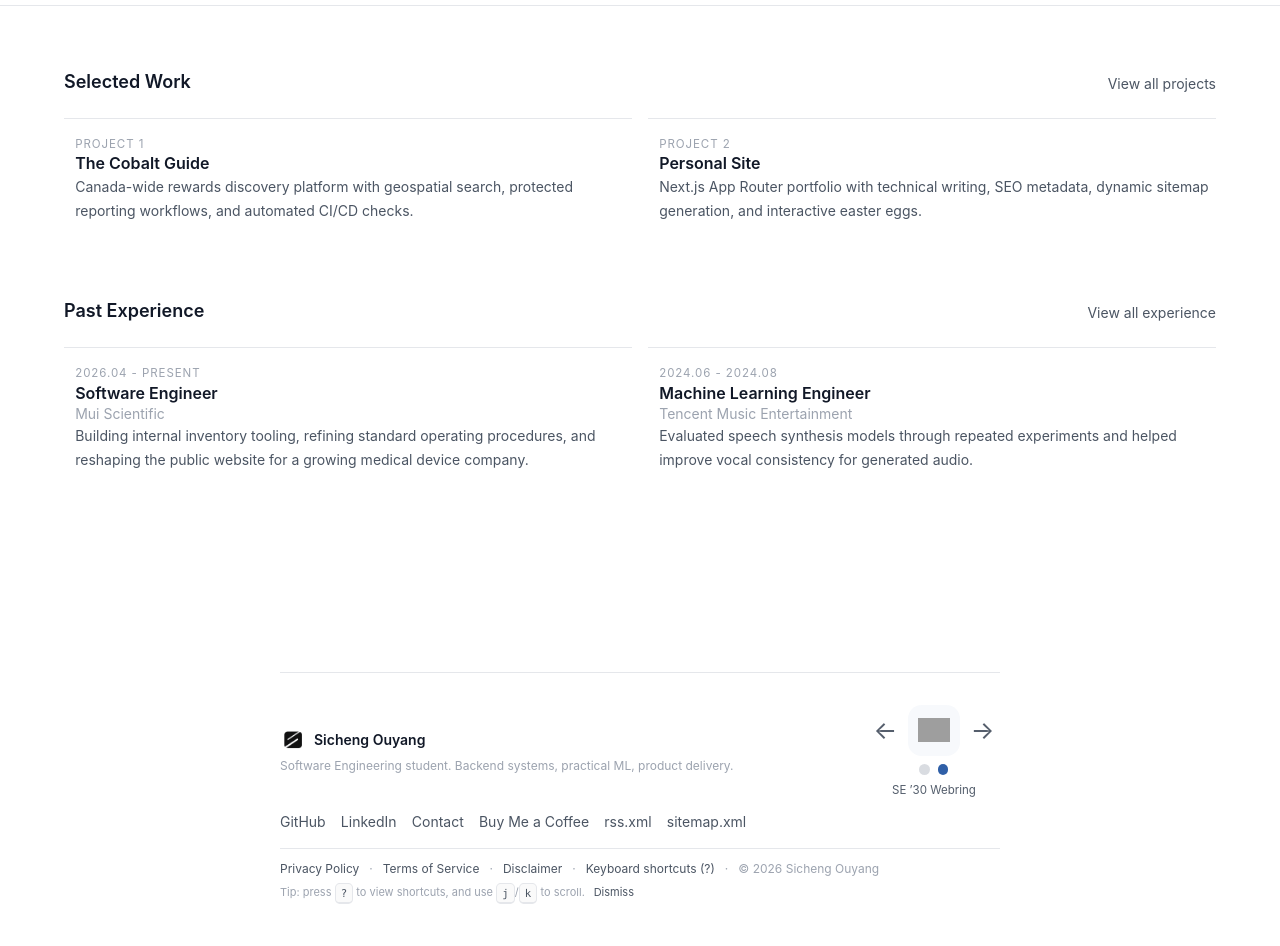
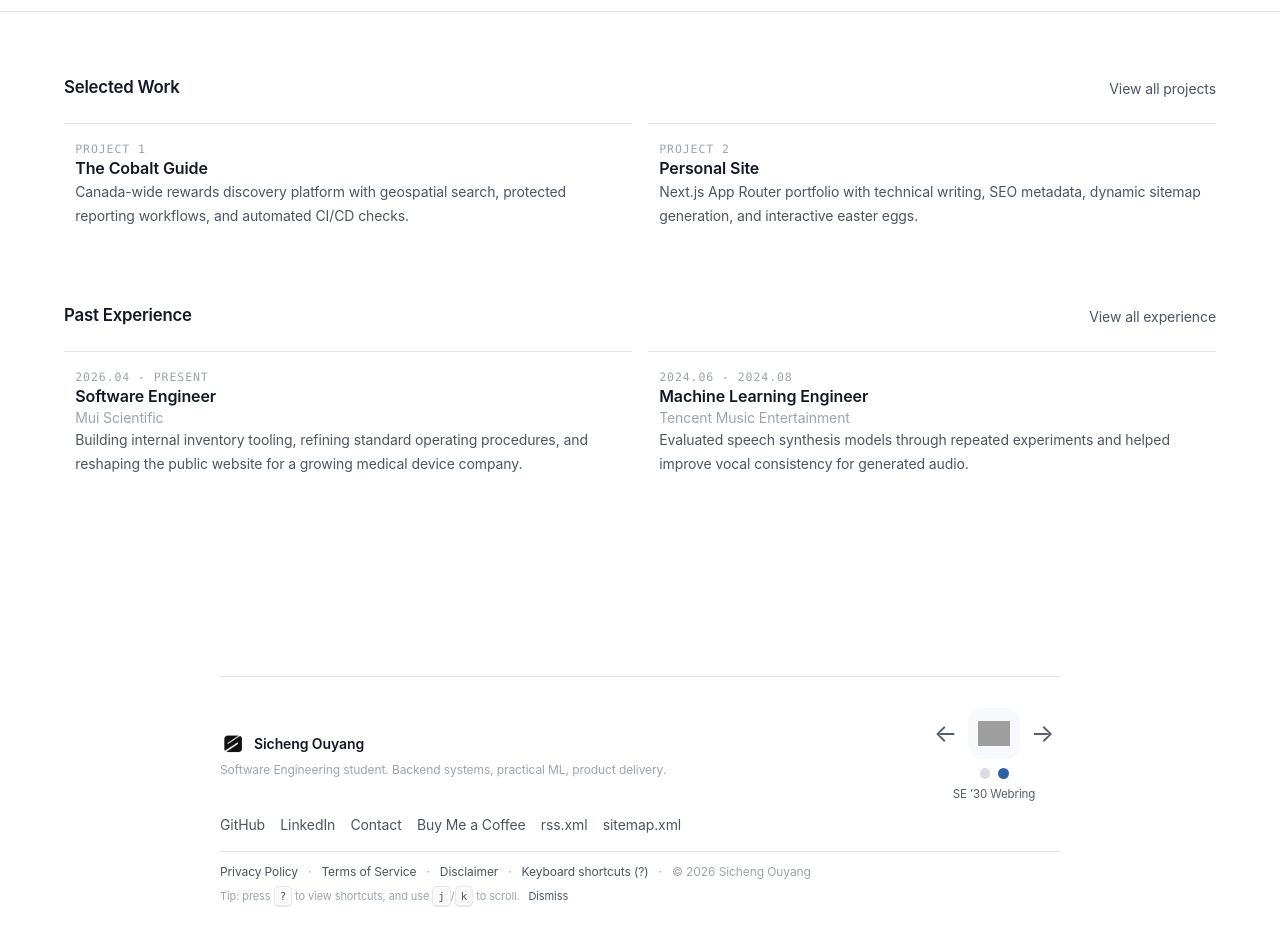
Before and after one commit to carols12352/sicheng, a Next.js app in the folder personal-site/: page / in a window 1280 px wide. Shown: the part 1380-2326 px from the top of the page. Built offline with nearby package versions, Linux system fonts and the light colour scheme; no server answers; grey boxes are pictures that could not be loaded.

Commit message:
style: refine site typography and article layout

```diff
--- a/personal-site/app/disclaimer/page.tsx
+++ b/personal-site/app/disclaimer/page.tsx
@@ -10,7 +10,7 @@ export const metadata: Metadata = buildPageMetadata({
 export default function DisclaimerPage() {
   return (
     <section className="max-w-3xl">
-      <h1 className="text-2xl font-semibold tracking-tight sm:text-3xl">Disclaimer</h1>
+      <h1 className="page-title">Disclaimer</h1>
       <p className="mt-3 text-sm text-gray-500">Effective date: February 21, 2026</p>
 
       <div className="mt-8 space-y-8 leading-7">
--- a/personal-site/app/experiences/page.tsx
+++ b/personal-site/app/experiences/page.tsx
@@ -30,10 +30,10 @@ export default async function ExperiencesPage({ searchParams }: ExperiencesPageP
   return (
     <>
       <section>
-        <h1 className="text-2xl font-semibold tracking-tight sm:text-3xl">
+        <h1 className="page-title">
           Experiences
         </h1>
-        <p className="mt-4 max-w-2xl">
+        <p className="page-lede">
           Roles, responsibilities, and results from my recent work.
         </p>
         {query ? (
@@ -49,7 +49,7 @@ export default async function ExperiencesPage({ searchParams }: ExperiencesPageP
       </section>
 
       {visibleExperiences.length === 0 ? (
-        <section className="mt-12 ui-item border-t border-gray-200 pt-4">
+        <section className="page-section-gap ui-item border-t border-gray-200 pt-4">
           <h2 className="text-lg font-semibold text-gray-900">No results</h2>
           <p className="mt-3 text-gray-600">
             No experiences matched <span className="font-medium">{query}</span>.
--- a/personal-site/app/globals.css
+++ b/personal-site/app/globals.css
@@ -85,8 +85,8 @@
   --color-background: var(--bg);
   --color-foreground: var(--text);
   --font-sans:
-    "SF Pro Text", "SF Pro Display", "PingFang SC", "Noto Sans CJK SC",
-    "Microsoft YaHei", "Segoe UI", sans-serif;
+    Inter, "Helvetica Neue", Helvetica, "PingFang SC", "Noto Sans CJK SC",
+    "Microsoft YaHei", Arial, sans-serif;
   --font-serif:
     "Charter", "Bitstream Charter", "Sitka Text", Cambria, serif;
   --font-mono:
@@ -103,8 +103,49 @@ body {
   background: var(--bg);
   color: var(--text);
   font-family: var(--font-sans);
-  line-height: 1.6;
+  font-size: 1rem;
+  line-height: 1.62;
+  letter-spacing: -0.006em;
   overflow-x: hidden;
+}
+
+.site-frame {
+  padding-block: clamp(1.75rem, 4vw, 3rem);
+}
+
+.site-main {
+  margin-top: clamp(2.5rem, 5vw, 3.4rem);
+}
+
+.footer-shell {
+  margin-top: clamp(4.5rem, 10vw, 6rem);
+}
+
+.page-title {
+  font-size: clamp(1.7rem, 4vw, 2rem);
+  font-weight: 600;
+  line-height: 1.15;
+  letter-spacing: -0.025em;
+}
+
+.page-lede {
+  margin-top: 0.8rem;
+  max-width: 42rem;
+  line-height: 1.7;
+}
+
+.page-section-gap {
+  margin-top: clamp(2.5rem, 6vw, 3rem);
+}
+
+.site-frame > header nav,
+.article-meta,
+.article-tags,
+.article-breadcrumb,
+.work-meta,
+.capability-index {
+  font-family: var(--font-mono);
+  letter-spacing: 0;
 }
 
 .cookie-banner {
@@ -538,8 +579,9 @@ p {
 }
 
 .section-title {
-  font-size: 1.125rem;
+  font-size: 1.05rem;
   font-weight: 600;
+  letter-spacing: -0.012em;
   color: var(--text-strong);
 }
 
@@ -656,9 +698,9 @@ p {
 }
 
 .home-hero-title {
-  font-size: clamp(2.2rem, 7vw, 4.4rem);
-  line-height: 1.02;
-  letter-spacing: -0.02em;
+  font-size: clamp(2.2rem, 7vw, 3.9rem);
+  line-height: 1.04;
+  letter-spacing: -0.035em;
   font-weight: 650;
 }
 
@@ -1303,12 +1345,112 @@ p {
   }
 }
 
+.article-header {
+  padding-top: 0.15rem;
+}
+
+.article-breadcrumb {
+  margin-bottom: 1.2rem;
+  overflow: hidden;
+}
+
+.article-title {
+  max-width: 38rem;
+  font-size: clamp(2rem, 7vw, 2.6rem);
+  line-height: 1.1;
+  text-wrap: balance;
+}
+
+.article-meta {
+  margin-top: 1.25rem;
+}
+
+.article-tags {
+  margin-top: 0.6rem;
+}
+
+.article-rule {
+  margin-top: 1.75rem;
+}
+
+.mdx-prose {
+  counter-reset: sidenote;
+  font-size: clamp(1rem, 0.985rem + 0.1vw, 1.04rem);
+  line-height: 1.72;
+  font-kerning: normal;
+  letter-spacing: -0.008em;
+}
+
 .mdx-prose > p {
-  margin-bottom: 0.5rem;
+  margin-bottom: 1.1rem;
 }
 
 .mdx-prose > p:last-child {
   margin-bottom: 0;
+}
+
+.mdx-prose .article-flow-block {
+  line-height: inherit;
+}
+
+.mdx-prose .article-heading {
+  font-family: var(--font-sans);
+  font-weight: 650;
+  line-height: 1.25;
+  letter-spacing: -0.018em;
+  text-wrap: balance;
+}
+
+.mdx-prose .article-heading-h2 {
+  margin-top: 2.65rem;
+  margin-bottom: 0.75rem;
+  font-size: clamp(1.4rem, 3vw, 1.55rem);
+}
+
+.mdx-prose .article-heading-h3 {
+  margin-top: 1.95rem;
+  margin-bottom: 0.55rem;
+  font-size: clamp(1.15rem, 2.4vw, 1.24rem);
+}
+
+.mdx-prose > .article-heading:first-child {
+  margin-top: 1.85rem;
+}
+
+.mdx-prose .article-list {
+  margin-top: 0.7rem;
+  margin-bottom: 1.2rem;
+  padding-left: 1.45rem;
+}
+
+.mdx-prose .article-list > li {
+  line-height: 1.72;
+}
+
+.mdx-prose .article-list > li + li {
+  margin-top: 0.48rem;
+}
+
+.mdx-prose .article-list .article-list {
+  margin-top: 0.55rem;
+  margin-bottom: 0.55rem;
+}
+
+.mdx-prose .article-blockquote {
+  margin: 1.5rem 0 1.6rem;
+  padding: 0.1rem 0 0.1rem 1.15rem;
+}
+
+.mdx-prose .article-blockquote > p:last-child {
+  margin-bottom: 0;
+}
+
+.mdx-prose .codeblock-frame {
+  margin: 1.5rem 0 1.65rem;
+}
+
+.mdx-prose .article-table-wrap {
+  margin: 1.75rem 0;
 }
 
 mark.article-search-hit {
@@ -1737,10 +1879,6 @@ mark.article-search-hit {
       transparent 100%
     );
   }
-}
-
-.mdx-prose {
-  counter-reset: sidenote;
 }
 
 @media (prefers-reduced-motion: reduce) {
--- a/personal-site/app/privacy/page.tsx
+++ b/personal-site/app/privacy/page.tsx
@@ -10,7 +10,7 @@ export const metadata: Metadata = buildPageMetadata({
 export default function PrivacyPolicyPage() {
   return (
     <section className="max-w-3xl">
-      <h1 className="text-2xl font-semibold tracking-tight sm:text-3xl">Privacy Policy</h1>
+      <h1 className="page-title">Privacy Policy</h1>
       <p className="mt-3 text-sm text-gray-500">Effective date: February 21, 2026</p>
 
       <div className="mt-8 space-y-8 leading-7">
--- a/personal-site/app/projects/page.tsx
+++ b/personal-site/app/projects/page.tsx
@@ -28,10 +28,10 @@ export default async function ProjectsPage({ searchParams }: ProjectsPageProps)
   return (
     <>
       <section>
-        <h1 className="text-2xl font-semibold tracking-tight sm:text-3xl">
+        <h1 className="page-title">
           Projects
         </h1>
-        <p className="mt-4 max-w-2xl">
+        <p className="page-lede">
           Selected builds, their technical decisions, and what I shipped.
         </p>
         {query ? (
@@ -47,7 +47,7 @@ export default async function ProjectsPage({ searchParams }: ProjectsPageProps)
       </section>
 
       {visibleProjects.length === 0 ? (
-        <section className="mt-12 ui-item border-t border-gray-200 pt-4">
+        <section className="page-section-gap ui-item border-t border-gray-200 pt-4">
           <h2 className="text-lg font-semibold text-gray-900">No results</h2>
           <p className="mt-3 text-gray-600">
             No projects matched <span className="font-medium">{query}</span>.
--- a/personal-site/app/resume/page.tsx
+++ b/personal-site/app/resume/page.tsx
@@ -16,7 +16,7 @@ export default function ResumePage() {
     <section className="mx-auto max-w-5xl">
       <header className="flex flex-wrap items-end justify-between gap-4">
         <div>
-          <h1 className="text-3xl font-semibold tracking-tight text-gray-900 sm:text-4xl">
+          <h1 className="page-title text-gray-900">
             Resume
           </h1>
           <p className="mt-2 text-sm text-gray-600">
--- a/personal-site/app/terms/page.tsx
+++ b/personal-site/app/terms/page.tsx
@@ -10,7 +10,7 @@ export const metadata: Metadata = buildPageMetadata({
 export default function TermsOfServicePage() {
   return (
     <section className="max-w-3xl">
-      <h1 className="text-2xl font-semibold tracking-tight sm:text-3xl">Terms of Service</h1>
+      <h1 className="page-title">Terms of Service</h1>
       <p className="mt-3 text-sm text-gray-500">Effective date: February 21, 2026</p>
 
       <div className="mt-8 space-y-8 leading-7">
--- a/personal-site/app/writing/page.tsx
+++ b/personal-site/app/writing/page.tsx
@@ -84,10 +84,10 @@ export default async function WritingPage({ searchParams }: WritingPageProps) {
   return (
     <>
       <section>
-        <h1 className="text-2xl font-semibold tracking-tight sm:text-3xl">
+        <h1 className="page-title">
           Writing
         </h1>
-        <p className="mt-4 max-w-2xl">
+        <p className="page-lede">
           Notes on software, machine learning, and lessons from my work.
         </p>
         {query ? (
@@ -102,7 +102,7 @@ export default async function WritingPage({ searchParams }: WritingPageProps) {
         ) : null}
       </section>
 
-      <section className="mt-12">
+      <section className="page-section-gap">
         {visiblePosts.length === 0 ? (
           <article className="ui-item border-t border-gray-200 pt-4">
             <h2 className="text-lg font-semibold text-gray-900">No results</h2>
--- a/personal-site/components/mdx/prose.tsx
+++ b/personal-site/components/mdx/prose.tsx
@@ -6,7 +6,7 @@ type ProseProps = {
 
 export function Prose({ children }: ProseProps) {
   return (
-    <div className="mdx-prose mx-auto max-w-[42.5rem] font-serif text-[1.04rem] leading-[1.85] text-gray-700">
+    <div className="mdx-prose mx-auto max-w-[40rem] font-sans text-gray-700">
       {children}
     </div>
   );
--- a/personal-site/components/site/site-frame.tsx
+++ b/personal-site/components/site/site-frame.tsx
@@ -283,7 +283,7 @@ export function SiteFrame({ children }: SiteFrameProps) {
   };
 
   return (
-    <div className="mx-auto flex min-h-screen w-full max-w-3xl flex-col px-6 py-10 sm:py-12">
+    <div className="site-frame mx-auto flex min-h-screen w-full max-w-4xl flex-col px-5 sm:px-7">
       <header>
         <div className="flex items-center justify-between gap-3">
           <Link href="/" className="site-brand ui-link">
@@ -339,11 +339,11 @@ export function SiteFrame({ children }: SiteFrameProps) {
         ) : null}
       </header>
 
-      <main id="main-content" className="mt-12 flex-1">
+      <main id="main-content" className="site-main flex-1">
         <PageTransition>{children}</PageTransition>
       </main>
 
-      <footer className="footer-shell mt-24 border-t border-gray-200 pt-7 pb-4 text-sm text-gray-500">
+      <footer className="footer-shell border-t border-gray-200 pt-7 pb-4 text-sm text-gray-500">
         <div className="footer-top">
           <div className="footer-brand">
             <p className="site-brand font-semibold text-gray-900">
```
Also changed, not shown: personal-site/app/writing/[slug]/page.tsx (+9 -9 lines), personal-site/components/mdx/mdx-components.tsx (+10 -10 lines).
